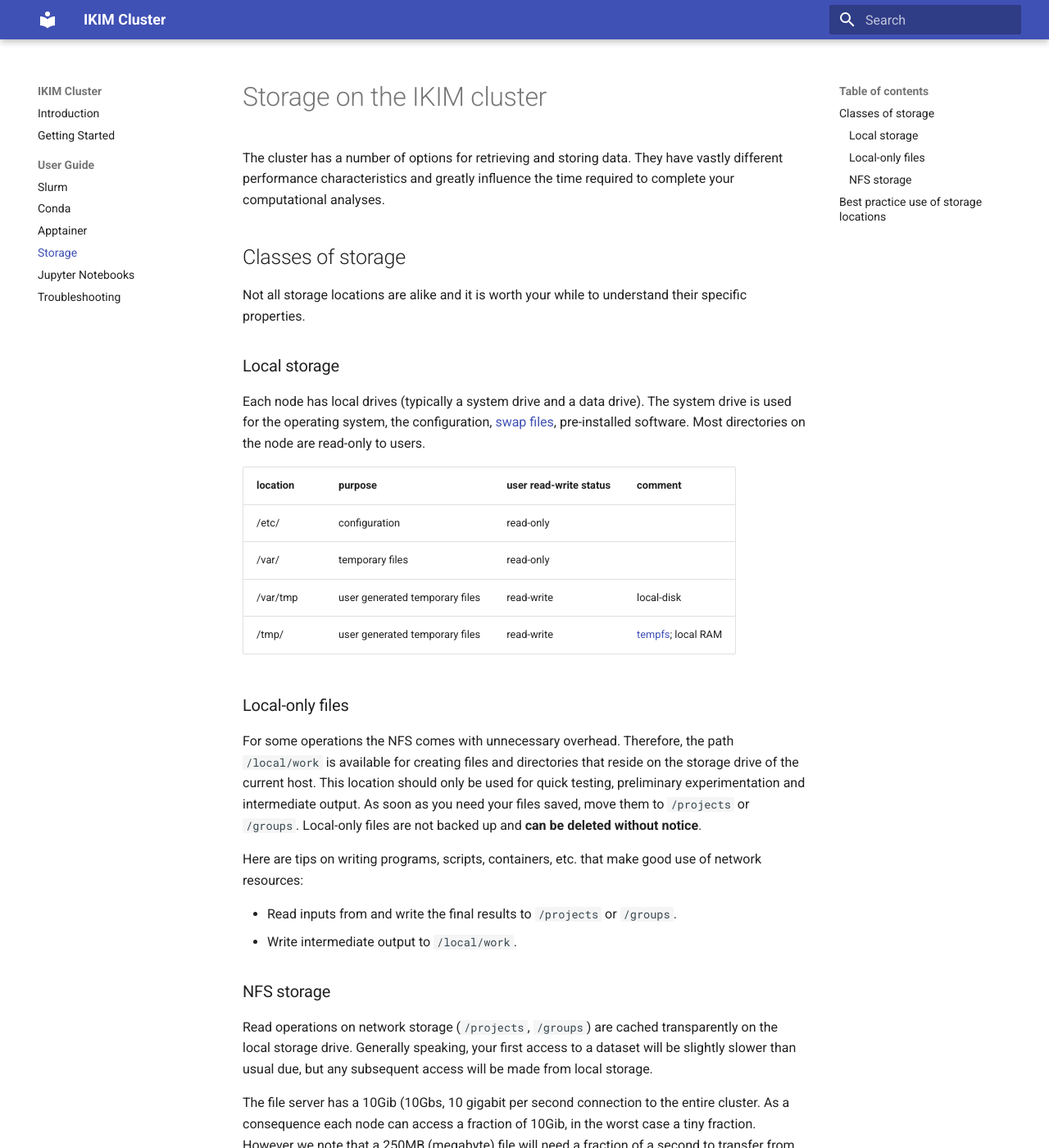
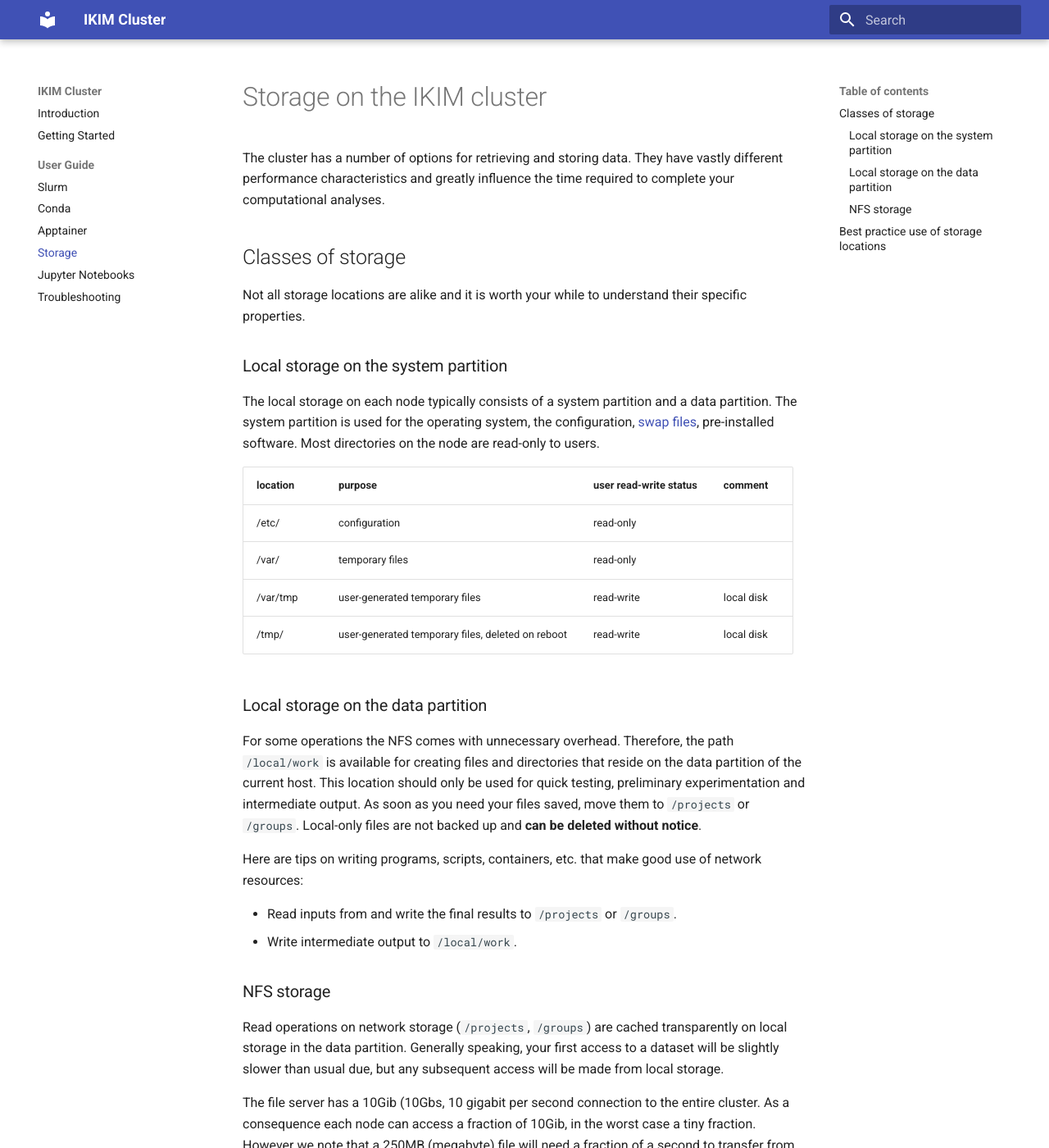
Before and after one commit to IKIM-Essen/ClusterDocs, an MkDocs documentation site: the page built from docs/storage.md, in a window 1280 px wide and 1400 px high. Shown: the whole window at 82% size. Built offline with MkDocs 1.6.1 and Material for MkDocs 9.7.7, drawn with Linux system fonts in a browser that asks for light colours; some of the changed text lies outside the part shown.

Commit message:
Stop mentioning that /tmp is on tmpfs
It doesn't reflect our current configuration.

```diff
--- a/docs/storage.md
+++ b/docs/storage.md
@@ -6,20 +6,20 @@
 
 Not all storage locations are alike and it is worth your while to understand their specific properties.
 
-### Local storage
+### Local storage on the system partition
 
-Each node has local drives (typically a system drive and a data drive). The system drive is used for the operating system, the configuration, [swap files](https://www.unix.com/man-page/linux/1m/swap/), pre-installed software. Most directories on the node are read-only to users.
+The local storage on each node typically consists of a system partition and a data partition. The system partition is used for the operating system, the configuration, [swap files](https://www.unix.com/man-page/linux/1m/swap/), pre-installed software. Most directories on the node are read-only to users.
 
 | location | purpose | user read-write status | comment |
 | ---  | --- |  -- | ---|
 | /etc/    | configuration | read-only |  |
 | /var/    | temporary files | read-only |  |
-| /var/tmp | user generated temporary files | read-write | local-disk |
-| /tmp/    | user generated temporary files | read-write | [tempfs](https://en.wikipedia.org/wiki/Tmpfs); local RAM |
+| /var/tmp | user-generated temporary files | read-write | local disk |
+| /tmp/    | user-generated temporary files, deleted on reboot | read-write | local disk |
 
-### Local-only files
+### Local storage on the data partition
 
-For some operations the NFS comes with unnecessary overhead. Therefore, the path `/local/work` is available for creating files and directories that reside on the storage drive of the current host. This location should only be used for quick testing, preliminary experimentation and intermediate output. As soon as you need your files saved, move them to `/projects` or `/groups`. Local-only files are not backed up and **can be deleted without notice**.
+For some operations the NFS comes with unnecessary overhead. Therefore, the path `/local/work` is available for creating files and directories that reside on the data partition of the current host. This location should only be used for quick testing, preliminary experimentation and intermediate output. As soon as you need your files saved, move them to `/projects` or `/groups`. Local-only files are not backed up and **can be deleted without notice**.
 
 Here are tips on writing programs, scripts, containers, etc. that make good use of network resources:
 
@@ -28,7 +28,7 @@
 
 ### NFS storage
 
-Read operations on network storage (`/projects`, `/groups`) are cached transparently on the local storage drive. Generally speaking, your first access to a dataset will be slightly slower than usual due, but any subsequent access will be made from local storage.
+Read operations on network storage (`/projects`, `/groups`) are cached transparently on local storage in the data partition. Generally speaking, your first access to a dataset will be slightly slower than usual due, but any subsequent access will be made from local storage.
 
 The file server has a 10Gib (10Gbs, 10 gigabit per second connection to the entire cluster. As a consequence each node can access a fraction of 10Gib, in the worst case a tiny fraction. However we note that a 250MB (megabyte) file will need a fraction of a second to transfer from the server to the client. This rather brilliant performance stats drastically change if and when random IO (as in not streaming large files, write-locking files, etc.) enter the equation. Those complex operations are best left to local disk.
 
```
Also changed, not shown: other parts of docs/storage.md (+1 -1 lines).
